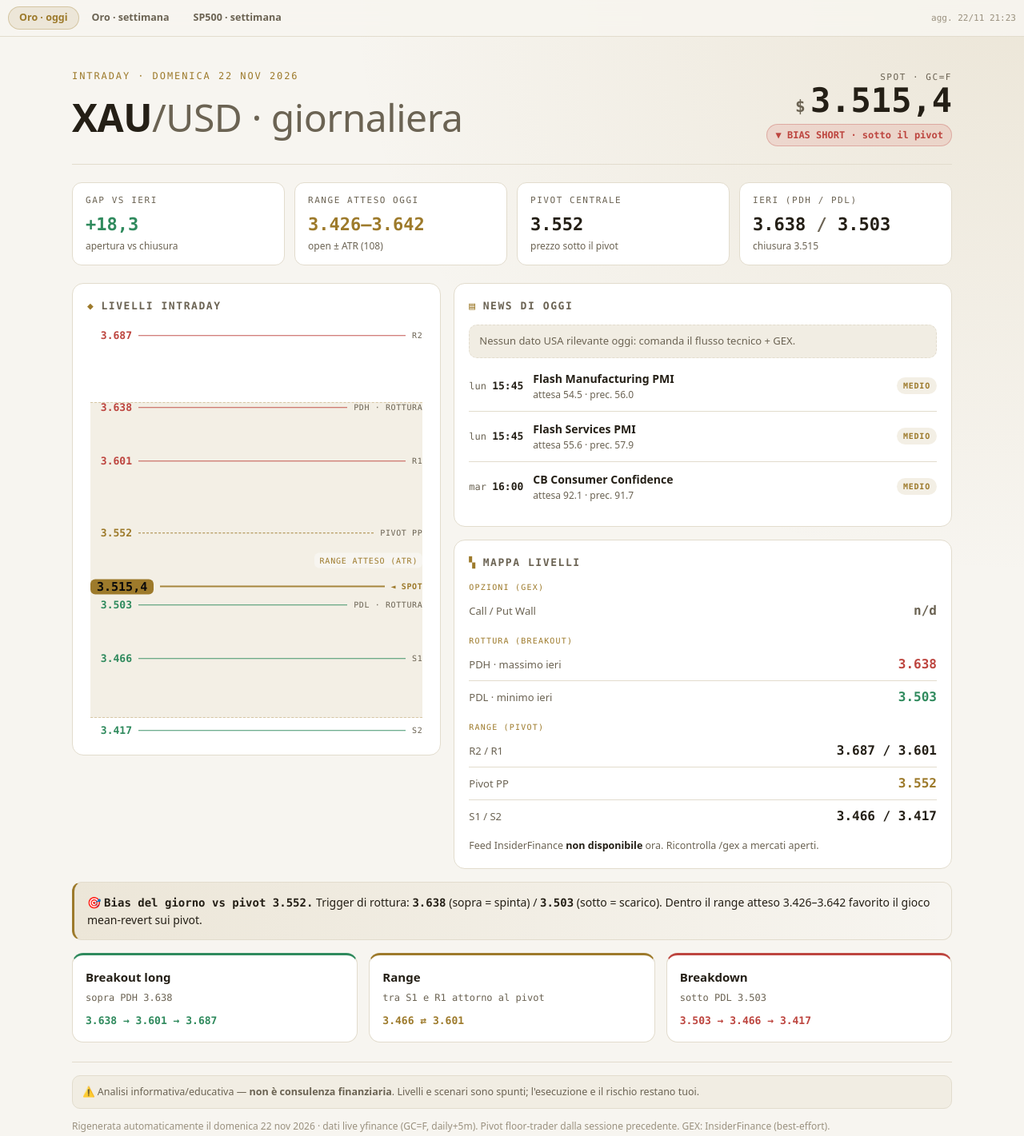
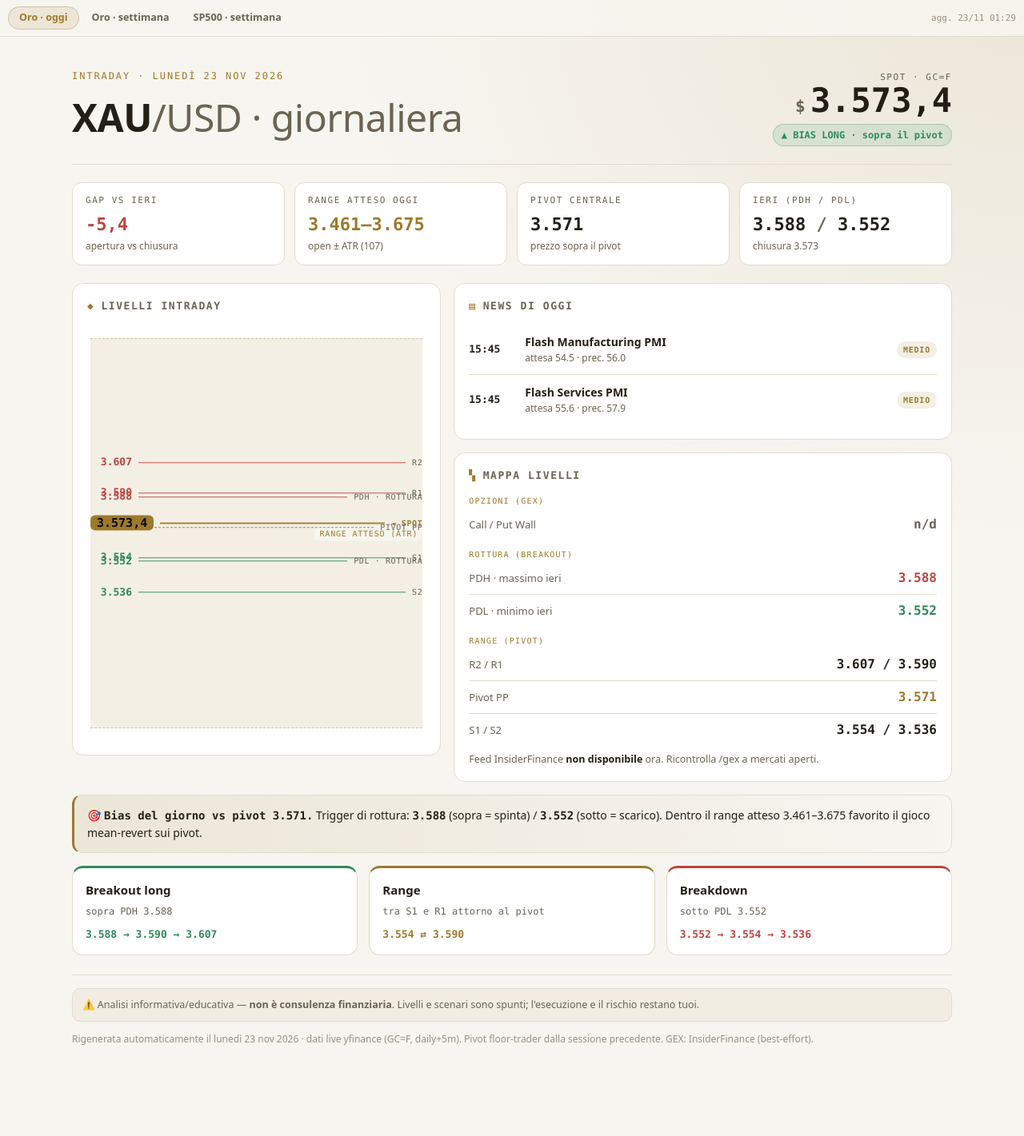
Before and after one commit to Th3Bl4ck/app-dash, a plain HTML site: page public/index.html in a window 1280 px wide. Shown: the whole page at 80% size. After the commit the page ends 1350 px from the top, so only its background shows below. Drawn offline with Linux system fonts and the light colour scheme.

Commit message:
chore: rigenera dashboard 2026-11-23 00:30 UTC

```diff
--- a/public/index.html
+++ b/public/index.html
@@ -29,8 +29,8 @@
 </style>
 </head>
 <body>
-<nav class="appnav"><a href="/" aria-current="page">Oro · oggi</a><a href="/xau-weekly.html">Oro · settimana</a><a href="/spx-weekly.html">SP500 · settimana</a><span class="stamp">agg. 22/11 21:23</span></nav>
-<title>XAU intraday — domenica 22 nov 2026</title>
+<nav class="appnav"><a href="/" aria-current="page">Oro · oggi</a><a href="/xau-weekly.html">Oro · settimana</a><a href="/spx-weekly.html">SP500 · settimana</a><span class="stamp">agg. 23/11 01:29</span></nav>
+<title>XAU intraday — lunedì 23 nov 2026</title>
 <style>
   :root{--bg:#0a0a0b;--surface:#151516;--surface-2:#1e1e20;--border:#2c2c2f;--text:#ececea;--dim:#9a9a97;--faint:#68686a;
     --accent:#c8a24b;--accent-soft:rgba(200,162,75,.13);--up:#3fa372;--up-soft:rgba(63,163,114,.14);--down:#d0554f;--down-soft:rgba(208,85,79,.14);--warn:#e0913f;
@@ -89,40 +89,40 @@
 </style>
 <div class="wrap">
   <header>
-    <div><div class="eyebrow">Intraday · domenica 22 nov 2026</div><h1>XAU<span class="pair">/USD · giornaliera</span></h1></div>
-    <div class="spotbox"><div class="label">Spot · GC=F</div><div class="spot"><span class="cur">$</span>3.515,4</div><div class="badge down">▼ BIAS SHORT · sotto il pivot</div></div>
+    <div><div class="eyebrow">Intraday · lunedì 23 nov 2026</div><h1>XAU<span class="pair">/USD · giornaliera</span></h1></div>
+    <div class="spotbox"><div class="label">Spot · GC=F</div><div class="spot"><span class="cur">$</span>3.573,4</div><div class="badge up">▲ BIAS LONG · sopra il pivot</div></div>
   </header>
   <section class="tiles">
-    <div class="tile"><div class="label">Gap vs ieri</div><div class="v pos">+18,3</div><div class="sub">apertura vs chiusura</div></div>
-    <div class="tile"><div class="label">Range atteso oggi</div><div class="v amb">3.426–3.642</div><div class="sub">open ± ATR (108)</div></div>
-    <div class="tile"><div class="label">Pivot centrale</div><div class="v">3.552</div><div class="sub">prezzo sotto il pivot</div></div>
-    <div class="tile"><div class="label">Ieri (PDH / PDL)</div><div class="v">3.638<span style="color:var(--dim)"> / </span>3.503</div><div class="sub">chiusura 3.515</div></div>
+    <div class="tile"><div class="label">Gap vs ieri</div><div class="v neg">-5,4</div><div class="sub">apertura vs chiusura</div></div>
+    <div class="tile"><div class="label">Range atteso oggi</div><div class="v amb">3.461–3.675</div><div class="sub">open ± ATR (107)</div></div>
+    <div class="tile"><div class="label">Pivot centrale</div><div class="v">3.571</div><div class="sub">prezzo sopra il pivot</div></div>
+    <div class="tile"><div class="label">Ieri (PDH / PDL)</div><div class="v">3.588<span style="color:var(--dim)"> / </span>3.552</div><div class="sub">chiusura 3.573</div></div>
   </section>
   <div class="grid">
-    <div class="card"><h2><span class="n">◆</span> Livelli intraday</h2><div class="ladder"><div class="band" style="top:18.7%;height:75.8%"><span class="btag">RANGE ATTESO (ATR)</span></div><div class="lvl res" style="top:2.6%"><span class="px">3.687</span><span class="line"></span><span class="tag">R2</span></div><div class="lvl res" style="top:19.9%"><span class="px">3.638</span><span class="line"></span><span class="tag">PDH · rottura</span></div><div class="lvl res" style="top:32.8%"><span class="px">3.601</span><span class="line"></span><span class="tag">R1</span></div><div class="lvl piv" style="top:50.1%"><span class="px">3.552</span><span class="line"></span><span class="tag">Pivot PP</span></div><div class="lvl sup" style="top:67.4%"><span class="px">3.503</span><span class="line"></span><span class="tag">PDL · rottura</span></div><div class="lvl sup" style="top:80.3%"><span class="px">3.466</span><span class="line"></span><span class="tag">S1</span></div><div class="lvl sup" style="top:97.6%"><span class="px">3.417</span><span class="line"></span><span class="tag">S2</span></div><div class="lvl spot" style="top:63.0%"><span class="px">3.515,4</span><span class="line"></span><span class="tag">◄ SPOT</span></div></div></div>
+    <div class="card"><h2><span class="n">◆</span> Livelli intraday</h2><div class="ladder"><div class="band" style="top:3.2%;height:93.8%"><span class="btag">RANGE ATTESO (ATR)</span></div><div class="lvl res" style="top:33.1%"><span class="px">3.607</span><span class="line"></span><span class="tag">R2</span></div><div class="lvl res" style="top:40.4%"><span class="px">3.590</span><span class="line"></span><span class="tag">R1</span></div><div class="lvl res" style="top:41.4%"><span class="px">3.588</span><span class="line"></span><span class="tag">PDH · rottura</span></div><div class="lvl piv" style="top:48.7%"><span class="px">3.571</span><span class="line"></span><span class="tag">Pivot PP</span></div><div class="lvl sup" style="top:56.0%"><span class="px">3.554</span><span class="line"></span><span class="tag">S1</span></div><div class="lvl sup" style="top:56.9%"><span class="px">3.552</span><span class="line"></span><span class="tag">PDL · rottura</span></div><div class="lvl sup" style="top:64.3%"><span class="px">3.536</span><span class="line"></span><span class="tag">S2</span></div><div class="lvl spot" style="top:47.7%"><span class="px">3.573,4</span><span class="line"></span><span class="tag">◄ SPOT</span></div></div></div>
     <div style="display:flex;flex-direction:column;gap:16px">
-      <div class="card"><h2><span class="n">▤</span> News di oggi</h2><div class="blackout">Nessun dato USA rilevante oggi: comanda il flusso tecnico + GEX.</div><div class="ev"><div class="day">lun <b>15:45</b></div><div class="ttl">Flash Manufacturing PMI<small>attesa 54.5 · prec. 56.0</small></div><span class="imp md">Medio</span></div><div class="ev"><div class="day">lun <b>15:45</b></div><div class="ttl">Flash Services PMI<small>attesa 55.6 · prec. 57.9</small></div><span class="imp md">Medio</span></div><div class="ev"><div class="day">mar <b>16:00</b></div><div class="ttl">CB Consumer Confidence<small>attesa 92.1 · prec. 91.7</small></div><span class="imp md">Medio</span></div></div>
+      <div class="card"><h2><span class="n">▤</span> News di oggi</h2><div class="ev"><div class="day"><b>15:45</b></div><div class="ttl">Flash Manufacturing PMI<small>attesa 54.5 · prec. 56.0</small></div><span class="imp md">Medio</span></div><div class="ev"><div class="day"><b>15:45</b></div><div class="ttl">Flash Services PMI<small>attesa 55.6 · prec. 57.9</small></div><span class="imp md">Medio</span></div></div>
       <div class="card"><h2><span class="n">▚</span> Mappa livelli</h2>
         <div class="grp"><div class="lab">Opzioni (GEX)</div><div class="kv"><span class="k">Call / Put Wall</span><span class="v" style="color:var(--dim)">n/d</span></div></div>
         <div class="grp"><div class="lab">Rottura (breakout)</div>
-          <div class="kv"><span class="k">PDH · massimo ieri</span><span class="v" style="color:var(--down)">3.638</span></div>
-          <div class="kv"><span class="k">PDL · minimo ieri</span><span class="v" style="color:var(--up)">3.503</span></div></div>
+          <div class="kv"><span class="k">PDH · massimo ieri</span><span class="v" style="color:var(--down)">3.588</span></div>
+          <div class="kv"><span class="k">PDL · minimo ieri</span><span class="v" style="color:var(--up)">3.552</span></div></div>
         <div class="grp"><div class="lab">Range (pivot)</div>
-          <div class="kv"><span class="k">R2 / R1</span><span class="v">3.687 / 3.601</span></div>
-          <div class="kv"><span class="k">Pivot PP</span><span class="v" style="color:var(--accent)">3.552</span></div>
-          <div class="kv"><span class="k">S1 / S2</span><span class="v">3.466 / 3.417</span></div></div>
+          <div class="kv"><span class="k">R2 / R1</span><span class="v">3.607 / 3.590</span></div>
+          <div class="kv"><span class="k">Pivot PP</span><span class="v" style="color:var(--accent)">3.571</span></div>
+          <div class="kv"><span class="k">S1 / S2</span><span class="v">3.554 / 3.536</span></div></div>
         <div class="gexnote">Feed InsiderFinance <b>non disponibile</b> ora. Ricontrolla /gex a mercati aperti.</div></div>
     </div>
   </div>
-  <div class="hero">🎯 <b>Bias del giorno vs pivot 3.552.</b> Trigger di rottura: <b>3.638</b> (sopra = spinta) / <b>3.503</b> (sotto = scarico). Dentro il range atteso 3.426–3.642 favorito il gioco mean-revert sui pivot.</div>
+  <div class="hero">🎯 <b>Bias del giorno vs pivot 3.571.</b> Trigger di rottura: <b>3.588</b> (sopra = spinta) / <b>3.552</b> (sotto = scarico). Dentro il range atteso 3.461–3.675 favorito il gioco mean-revert sui pivot.</div>
   <div class="scen">
-    <div class="sc up"><h3>Breakout long</h3><div class="trig">sopra PDH 3.638</div><div class="path">3.638 → 3.601 → 3.687</div></div>
-    <div class="sc range"><h3>Range</h3><div class="trig">tra S1 e R1 attorno al pivot</div><div class="path">3.466 ⇄ 3.601</div></div>
-    <div class="sc down"><h3>Breakdown</h3><div class="trig">sotto PDL 3.503</div><div class="path">3.503 → 3.466 → 3.417</div></div>
+    <div class="sc up"><h3>Breakout long</h3><div class="trig">sopra PDH 3.588</div><div class="path">3.588 → 3.590 → 3.607</div></div>
+    <div class="sc range"><h3>Range</h3><div class="trig">tra S1 e R1 attorno al pivot</div><div class="path">3.554 ⇄ 3.590</div></div>
+    <div class="sc down"><h3>Breakdown</h3><div class="trig">sotto PDL 3.552</div><div class="path">3.552 → 3.554 → 3.536</div></div>
   </div>
   <footer>
     <div class="disc">⚠️ Analisi informativa/educativa — <b>non è consulenza finanziaria</b>. Livelli e scenari sono spunti; l'esecuzione e il rischio restano tuoi.</div>
-    Rigenerata automaticamente il domenica 22 nov 2026 · dati live yfinance (GC=F, daily+5m). Pivot floor-trader dalla sessione precedente. GEX: InsiderFinance (best-effort).
+    Rigenerata automaticamente il lunedì 23 nov 2026 · dati live yfinance (GC=F, daily+5m). Pivot floor-trader dalla sessione precedente. GEX: InsiderFinance (best-effort).
   </footer>
 </div>
 <script>
```
Also changed, not shown: public/spx-weekly.html (+4 -4 lines), public/xau-weekly.html (+12 -12 lines).
